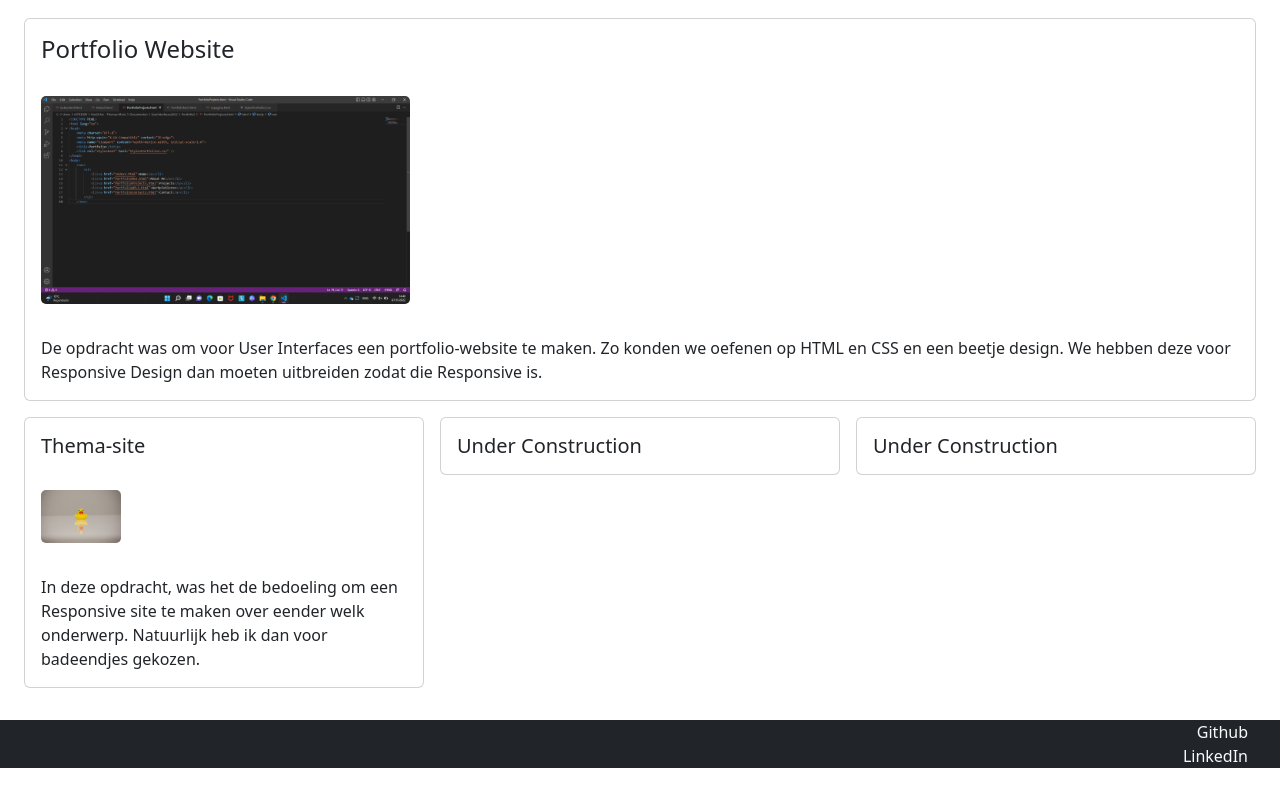
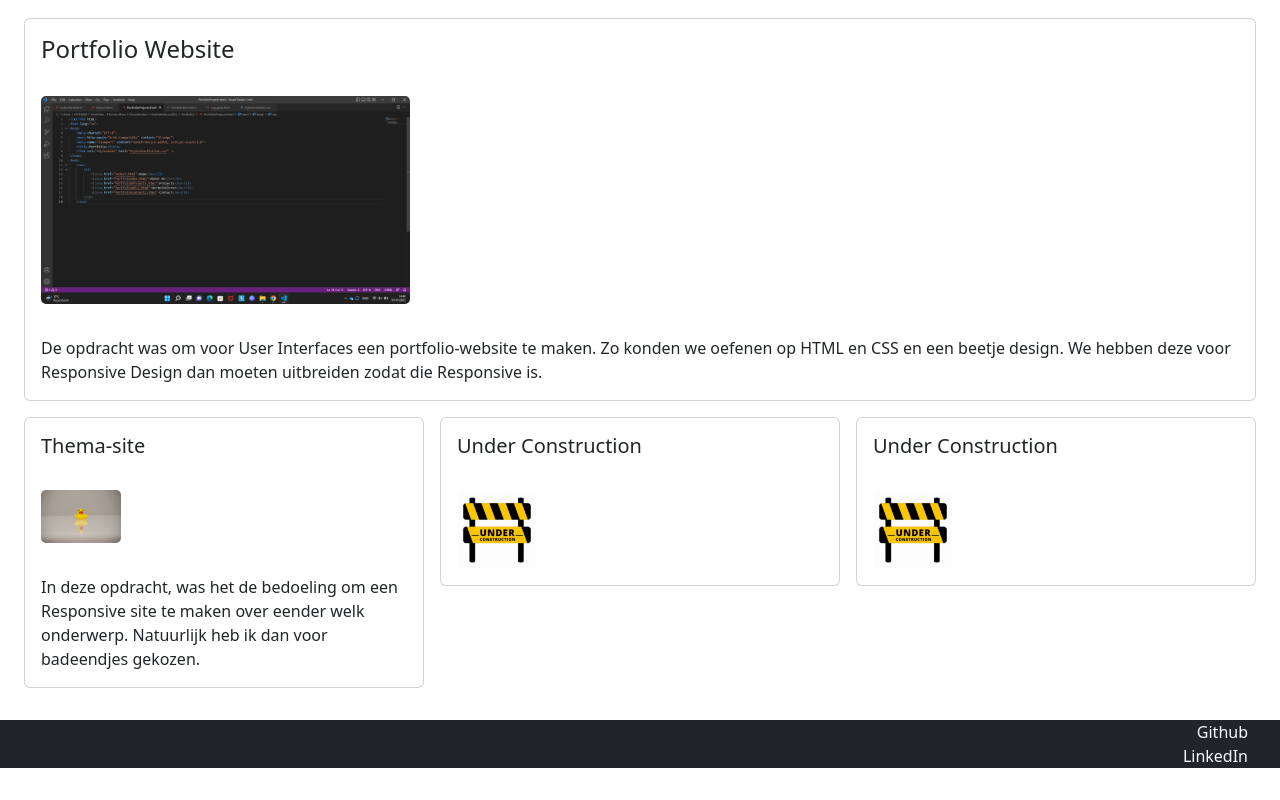
Before and after one commit to SophieL2001/Portfolio, a plain HTML site: page Index.html in a window 1280 px wide. Shown: the part 536-1336 px from the top of the page. Drawn offline with nearby package versions, Linux system fonts and the light colour scheme.

Commit message:
index final

```diff
--- a/Index.html
+++ b/Index.html
@@ -61,11 +61,14 @@
                     <div class="col-12 col-md-6 col-lg-4">
                         <div class="card">
                             <h5 class="card-title" style="margin: 1rem;">Under Construction</h5>
+                            <img src="Constr.png" class="card-img" alt="nvt" style="margin: 1rem; width: 20%;">
                         </div>
                     </div>
                     <div class="col-12 col-md-6 col-lg-4">
+
                         <div class="card">
                             <h5 class="card-title" style="margin: 1rem;">Under Construction</h5>
+                            <img src="Constr.png" class="card-img" alt="nvt" style="margin: 1rem; width: 20%;">
                         </div>
                     </div>
                 </div>
```
